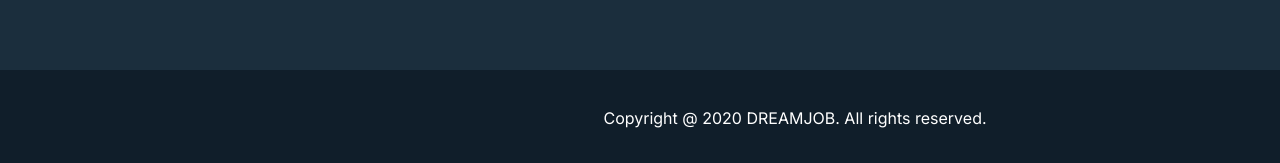
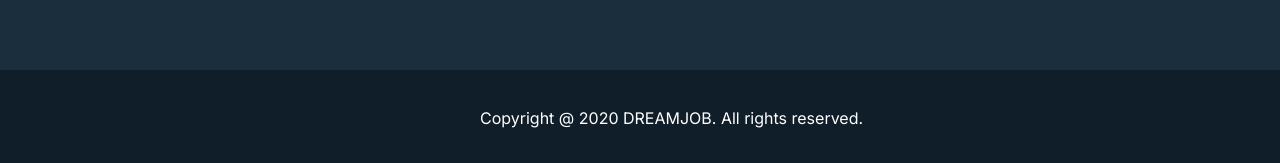
Before and after one commit to arshan97/dreamJob, a React (Create React App) app: page / in a window 1280 px wide. Shown: the part 4768-4931 px from the top of the page. Built offline with nearby package versions, Linux system fonts and the light colour scheme.

Commit message:
fixed footer

```diff
--- a/src/components/Footer/footer.scss
+++ b/src/components/Footer/footer.scss
@@ -33,10 +33,12 @@
   &__copyright {
     background-color: #101e2a;
     color: #fff;
-    display: flex;
-    justify-content: center;
     padding-top: 40px;
     padding-bottom: 40px;
+
+    h1 {
+      margin-left: 30rem;
+    }
     @media (max-width: 1550px) {
       width: 1590px;
     }
```
